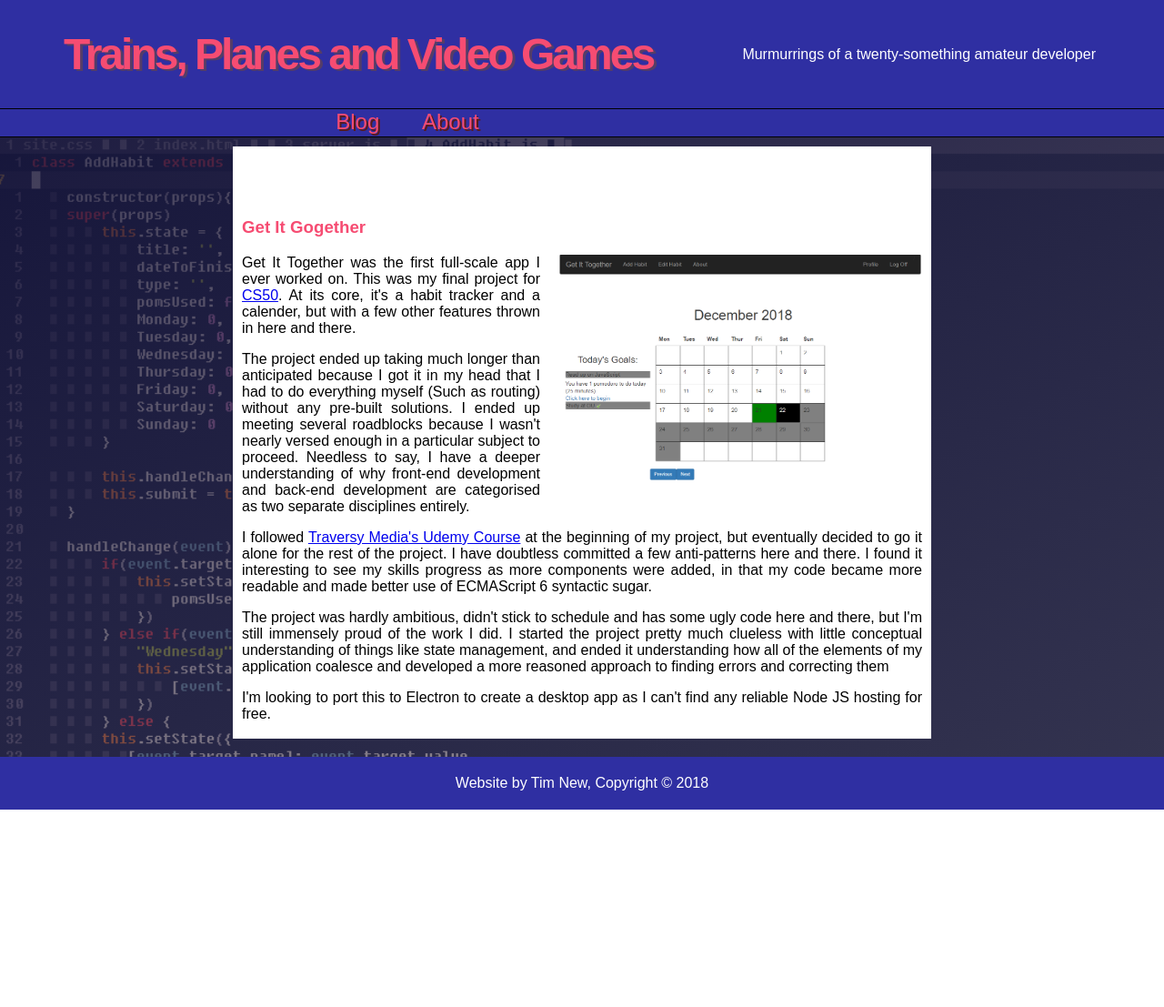
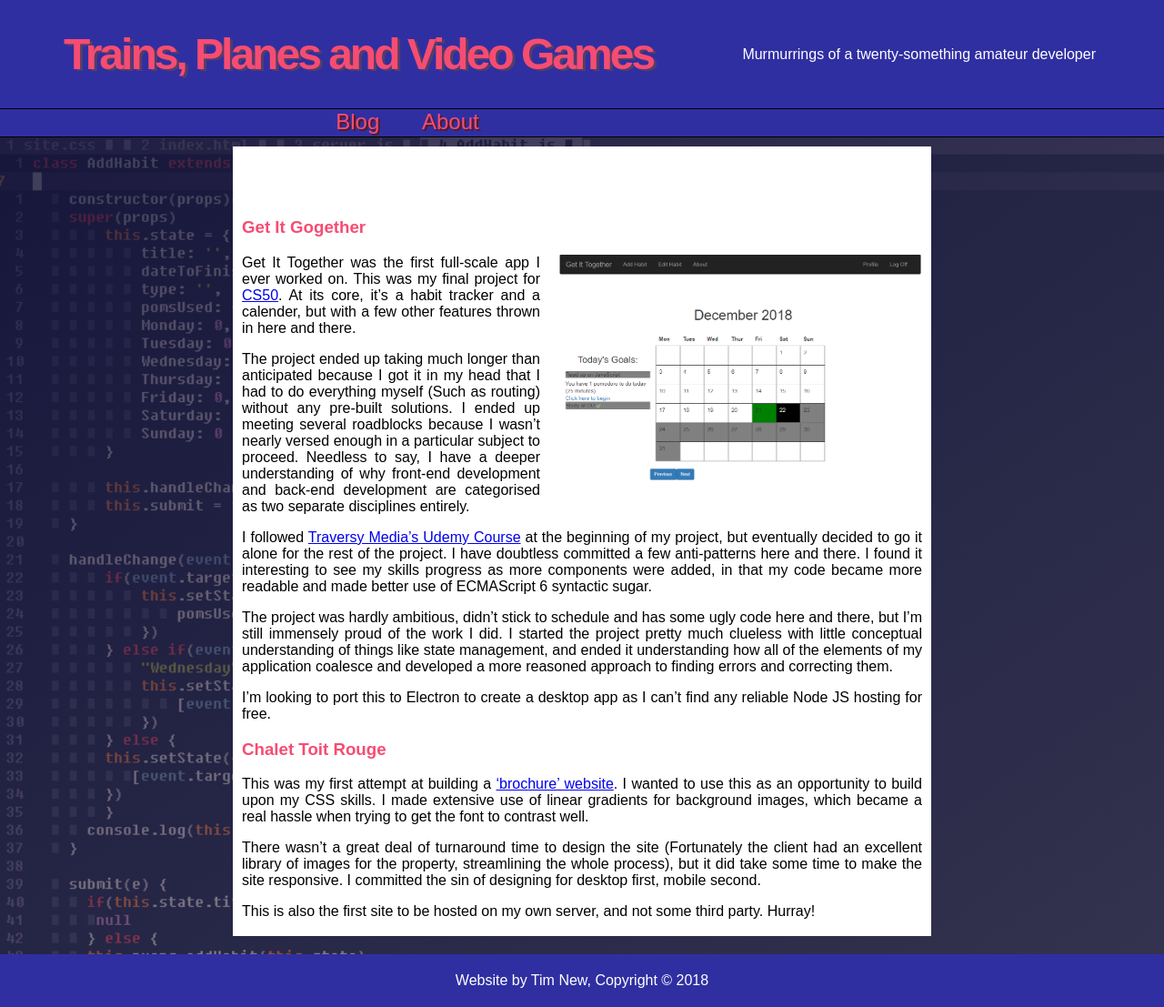
Before and after one commit to tdmnew/tdmnew.github.io, a Jekyll site: the page built from projects.md, in a window 1280 px wide. Shown: the whole page at 91% size. Built offline with Jekyll 4.4.1, drawn with Linux system fonts in a browser that asks for light colours; before the commit the page ends 900 px from its top, so only the background shows below that.

Commit message:
Updated Projects page

```diff
--- a/assets/site.css
+++ b/assets/site.css
@@ -338,22 +338,6 @@ footer p {
   float: right;
 }
 
-/* Projects - Mobile */
-
-@media (max-width:1100px) {
-
-  .projectImagesDiv {
-    margin: 0 auto;
-    text-align: center;
-  }
-
-  #getittogether {
-    margin: 0 auto;
-    width: 350px;
-    float: inherit;
-  }
-}
-
 /* About Page */
 
 /* Images */
--- a/projects.md
+++ b/projects.md
@@ -2,16 +2,25 @@
 title: Projects
 layout: default
 ---
-<div type="contaner" id="sect-main">
 <h2>Projects</h2>
-<div type="container">
 <h3>Get It Gogether</h3>
-<div class="projectImagesDiv">
+
 <img id="getittogether" alt="Get It Together" src="assets/img/getittogether.png"/>
-</div>
-<p>Get It Together was the first full-scale app I ever worked on. This was my final project for  <a href="https://www.edx.org/course/cs50s-introduction-computer-science-harvardx-cs50x">CS50</a>. At its core, it's a habit tracker and a calender, but with a few other features thrown in here and there. </p>
-<p>The project ended up taking much longer than anticipated because I got it in my head that I had to do everything myself (Such as routing) without any pre-built solutions. I ended up meeting several roadblocks because I wasn't nearly versed enough in a particular subject to proceed. Needless to say, I have a deeper understanding of why front-end development and back-end development are categorised as two separate disciplines entirely. </p>
-<p>I followed <a href="https://www.udemy.com/mern-stack-front-to-back/">Traversy Media's Udemy Course</a> at the beginning of my project, but eventually decided to go it alone for the rest of the project. I have doubtless committed a few anti-patterns here and there. I found it interesting to see my skills progress as more components were added, in that my code became more readable and made better use of ECMAScript 6 syntactic sugar. </p>
-<p>The project was hardly ambitious, didn't stick to schedule and has some ugly code here and there, but I'm still immensely proud of the work I did. I started the project pretty much clueless with little conceptual understanding of things like state management, and ended it understanding how all of the elements of my application coalesce and developed a more reasoned approach to finding errors and correcting them </p>
-<p>I'm looking to port this to Electron to create a desktop app as I can't find any reliable Node JS hosting for free.</p>
-</div>
+
+Get It Together was the first full-scale app I ever worked on. This was my final project for [CS50](https://www.edx.org/course/cs50s-introduction-computer-science-harvardx-cs50x). At its core, it's a habit tracker and a calender, but with a few other features thrown in here and there.
+
+The project ended up taking much longer than anticipated because I got it in my head that I had to do everything myself (Such as routing) without any pre-built solutions. I ended up meeting several roadblocks because I wasn't nearly versed enough in a particular subject to proceed. Needless to say, I have a deeper understanding of why front-end development and back-end development are categorised as two separate disciplines entirely.
+
+I followed [Traversy Media's Udemy Course](https://www.udemy.com/mern-stack-front-to-back/) at the beginning of my project, but eventually decided to go it alone for the rest of the project. I have doubtless committed a few anti-patterns here and there. I found it interesting to see my skills progress as more components were added, in that my code became more readable and made better use of ECMAScript 6 syntactic sugar.
+
+The project was hardly ambitious, didn't stick to schedule and has some ugly code here and there, but I'm still immensely proud of the work I did. I started the project pretty much clueless with little conceptual understanding of things like state management, and ended it understanding how all of the elements of my application coalesce and developed a more reasoned approach to finding errors and correcting them.
+
+I'm looking to port this to Electron to create a desktop app as I can't find any reliable Node JS hosting for free.
+
+<h3>Chalet Toit Rouge</h3>
+
+This was my first attempt at building a [‘brochure’ website](http://www.chalettoitrouge.fr). I wanted to use this as an opportunity to build upon my CSS skills. I made extensive use of linear gradients for background images, which became a real hassle when trying to get the font to contrast well.
+
+There wasn’t a great deal of turnaround time to design the site (Fortunately the client had an excellent library of images for the property, streamlining the whole process), but it did take some time to make the site responsive. I committed the sin of designing for desktop first, mobile second.
+
+This is also the first site to be hosted on my own server, and not some third party. Hurray!
```
